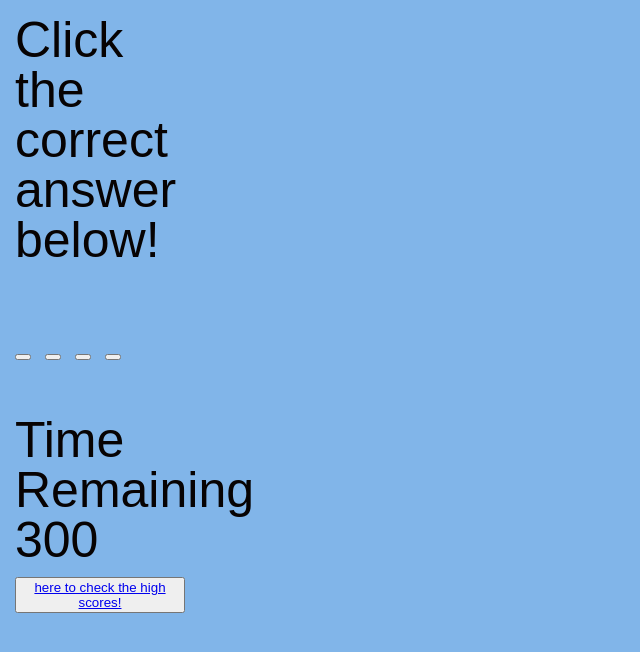
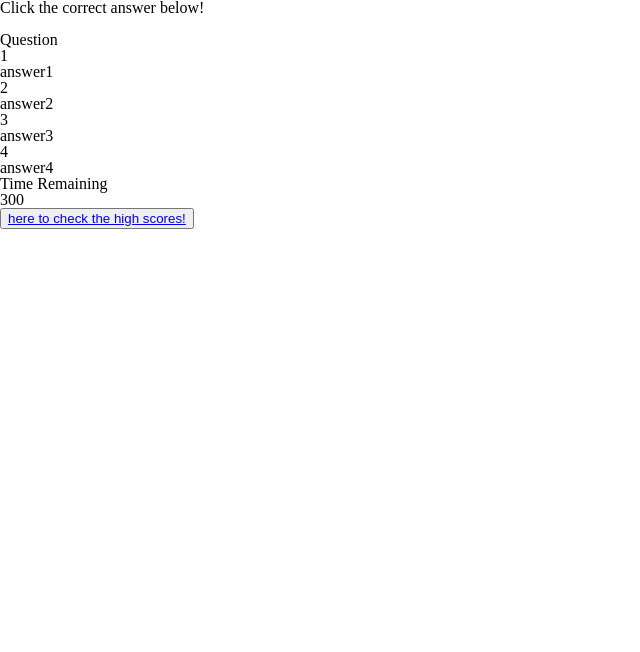
Before and after one commit to ghmurphy2/Code-Quiz, a plain HTML site: page gamemain.html in a window 1280 px wide. Shown: the whole page, without its empty margins (0-640 px from the left). Drawn offline with Linux system fonts and the light colour scheme.

Commit message:
restyling and removing buttons

```diff
--- a/assets/css/cs.css
+++ b/assets/css/cs.css
@@ -1,21 +1,14 @@
-:root{
-    --background-color: rgb(129, 181, 233);
-    --text-color: rgb(7, 3, 3);
+.body{
+  background-color: cornflowerblue;
+  color: black;
 }
-body{
-	font-family: Arial, Helvetica, sans-serif;
-	color: var(--text-color);
-  background-color:var(--background-color);
-  box-sizing: border-box;
-  margin: 0;
-  padding: 0;
-  font-size: 50px;
-  width: 100vw;
-  height: 100vh;
-  justify-content: center;
-  align-items: center;
-  max-width: 200px;
-  padding: 15px;
+.choice-container{
+  display: flex;
+  width: 300px;
+  border-radius: 10px;
+  background-color: burlywood;
+
+
 }
 
 .startBtn button {
--- a/gamemain.html
+++ b/gamemain.html
@@ -18,14 +18,17 @@
     <main>
 <!-- base level to place answers in jss -->
       <section id="answerOptions">
-        <ul class="highlighted-text">
-          <button id = "aAnswer"><div id = "answerI"></div></button>
-          <button id = "bAnswer"><div id = "answerI"></div></button>
-          <button id = "cAnswer"><div id = "answerI"></div></button>
-          <button id = "dAnswer"><div id = "answerI"></div></button>
-          <!-- sytle as answerOptions -->
-        </ul>
-        <br>
+        <div id = "questionText">Question</div>
+        <div class="choice-options">
+          <p class="choice1">1</p>
+          <div class="choiceText" data-number ="1">answer1</div>
+          <p class="choice2">2</p>
+          <div class="choiceText" data-number ="2">answer2</div>
+          <p class="choice3">3</p>
+          <div class="choiceText" data-number ="3">answer3</div>
+          <p class="choice4">4</p>
+          <div class="choiceText" data-number ="4">answer4</div>
+        </div>
       </section>
       <div class="countDownText">Time Remaining</div>
       <div class="timerSec">300</div>
```
